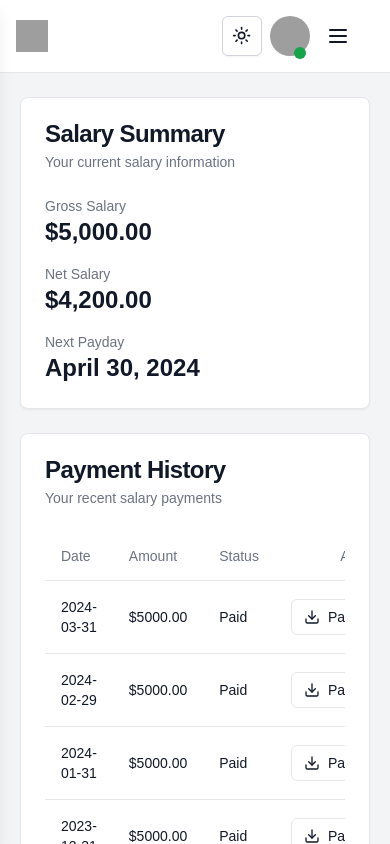
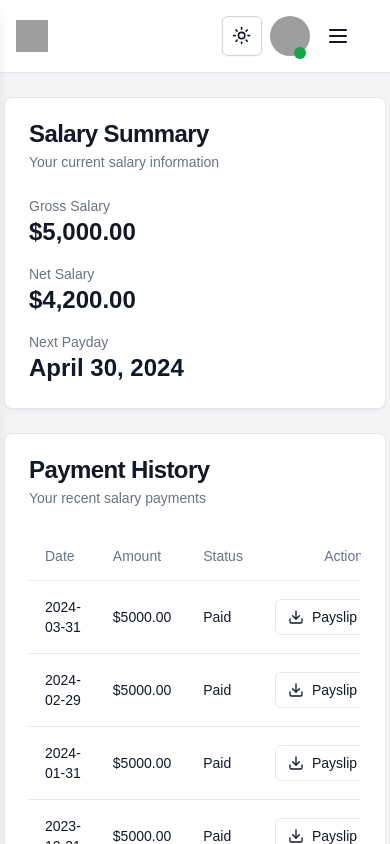
Before and after one commit to jamescasipong/hr-management-system, a Next.js app: page /payroll in a window 390 px wide. Shown: the top 844 px of the page. Built offline with nearby package versions, Linux system fonts and the light colour scheme; grey boxes are pictures that could not be loaded.

Commit message:
Update page.tsx

```diff
--- a/src/app/payroll/page.tsx
+++ b/src/app/payroll/page.tsx
@@ -57,7 +57,7 @@ export default function Payroll() {
       >
         {/* Payroll Content */}
         <div
-          className={`mx-auto py-6 sm:px-6  lg:px-8 p-5 ${
+          className={`mx-auto py-6 sm:px-6  lg:px-8 p-1 ${
             isSidebarOpen ? "" : "pt-24  w-full max-w-[1500px]  lg:w-full"
           }`}
         >
@@ -157,7 +157,10 @@ export default function Payroll() {
               <CardContent>
                 <DropdownMenu>
                   <DropdownMenuTrigger asChild>
-                    <Button variant="outline" className="w-full dark:border-gray-700 dark:hover:bg-gray-800">
+                    <Button
+                      variant="outline"
+                      className="w-full dark:border-gray-700 dark:hover:bg-gray-800"
+                    >
                       Payroll Actions <ChevronDown className="ml-2 h-4 w-4" />
                     </Button>
                   </DropdownMenuTrigger>
```
